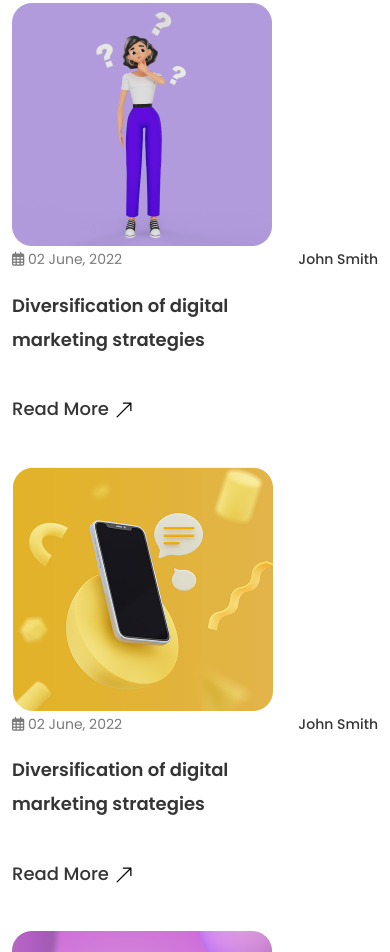
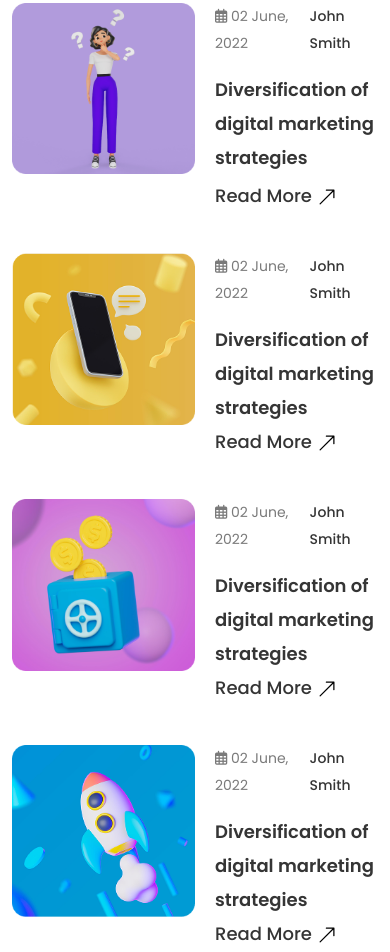
Before and after one commit to Tasmia-Chowdhury-Alif/ch-iawd-2502-assignment-10, a plain HTML site: page index.html in a window 390 px wide. Shown: the part 10008-10960 px from the top of the page. Drawn offline with nearby package versions, Linux system fonts and the light colour scheme; a web font is replaced by a local one.

Commit message:
improved blog section mobile responsiveness

```diff
--- a/index.html
+++ b/index.html
@@ -510,17 +510,17 @@
                 <h2 class="text-md-end text-start fs-2">From My Blog Post</h2>
                 <div class="row justify-content-center justify-content-md-around">
                     <div class="col-12 col-md-5">
-                        <div class="blog-card d-block d-md-flex" style="align-items: flex-start;">
-                            <img src="./assets/images/7358641 1.png" class="img-fluid d-inline-block w-auto mx-auto mx-md-0" alt="Blog Image" />
-                            <div class="blog-content  mx-auto mx-md-0">
+                        <div class="blog-card d-flex" style="align-items: flex-start;">
+                            <img src="./assets/images/7358641 1.png" class="d-inline-block w-50 h-auto mx-auto mx-md-0" alt="Blog Image" />
+                            <div class="blog-content w-50 mx-auto mx-md-0">
                                 <div class="blog-meta">
                                     <p>
                                         <i class="fa-regular fa-calendar-days"></i> 02 June, 2022
                                     </p>
                                     <span>John Smith</span>
                                 </div>
-                                <div class="blog-title">
-                                    Diversification of digital <br />
+                                <div class="blog-title mb-1 mb-md-4">
+                                    Diversification of digital <br class="d-none d-sm-block" />
                                     marketing strategies
                                 </div>
                                 <a href="#" class="read-more">Read More
@@ -535,9 +535,9 @@
                         </div>
                     </div>
                     <div class="col-12 col-md-5">
-                        <div class="blog-card d-block d-md-flex" style="align-items: flex-start;">
-                            <img src="./assets/images/Group 196.png" class="img-fluid d-inline-block w-auto mx-auto mx-md-0" alt="Blog Image" />
-                            <div class="blog-content  mx-auto mx-md-0">
+                        <div class="blog-card d-flex" style="align-items: flex-start;">
+                            <img src="./assets/images/Group 196.png" class="d-inline-block w-50 h-auto mx-auto mx-md-0" alt="Blog Image" />
+                            <div class="blog-content w-50  mx-auto mx-md-0">
                                 <div class="blog-meta">
                                     <p>
                                         <i class="fa-regular fa-calendar-days"></i> 02 June, 2022
@@ -545,7 +545,7 @@
                                     <span>John Smith</span>
                                 </div>
                                 <div class="blog-title">
-                                    Diversification of digital <br />
+                                    Diversification of digital <br class="d-none d-sm-block" />
                                     marketing strategies
                                 </div>
                                 <a href="#" class="read-more">Read More
@@ -560,9 +560,9 @@
                         </div>
                     </div>
                     <div class="col-12 col-md-5">
-                        <div class="blog-card d-block d-md-flex" style="align-items: flex-start;">
-                            <img src="./assets/images/Group 195.png" class="img-fluid d-inline-block w-auto mx-auto mx-md-0" alt="Blog Image" />
-                            <div class="blog-content  mx-auto mx-md-0">
+                        <div class="blog-card d-flex" style="align-items: flex-start;">
+                            <img src="./assets/images/Group 195.png" class="d-inline-block w-50 h-auto mx-auto mx-md-0" alt="Blog Image" />
+                            <div class="blog-content w-50 mx-auto mx-md-0">
                                 <div class="blog-meta">
                                     <p>
                                         <i class="fa-regular fa-calendar-days"></i> 02 June, 2022
@@ -570,7 +570,7 @@
                                     <span>John Smith</span>
                                 </div>
                                 <div class="blog-title">
-                                    Diversification of digital <br />
+                                    Diversification of digital <br class="d-none d-sm-block" />
                                     marketing strategies
                                 </div>
                                 <a href="#" class="read-more">Read More
@@ -585,9 +585,9 @@
                         </div>
                     </div>
                     <div class="col-12 col-md-5">
-                        <div class="blog-card d-block d-md-flex" style="align-items: flex-start;">
-                            <img src="./assets/images/Group 197.png" class="img-fluid d-inline-block w-auto mx-auto mx-md-0" alt="Blog Image" />
-                            <div class="blog-content  mx-auto mx-md-0">
+                        <div class="blog-card d-flex" style="align-items: flex-start;">
+                            <img src="./assets/images/Group 197.png" class="d-inline-block w-50 h-auto mx-auto mx-md-0" alt="Blog Image" />
+                            <div class="blog-content w-50 mx-auto mx-md-0">
                                 <div class="blog-meta">
                                     <p>
                                         <i class="fa-regular fa-calendar-days"></i> 02 June, 2022
@@ -595,7 +595,7 @@
                                     <span>John Smith</span>
                                 </div>
                                 <div class="blog-title">
-                                    Diversification of digital <br />
+                                    Diversification of digital <br class="d-none d-sm-block" />
                                     marketing strategies
                                 </div>
                                 <a href="#" class="read-more">Read More
--- a/style.css
+++ b/style.css
@@ -552,7 +552,6 @@ body {
   font-size: 18px;
   line-height: 190%;
   color: #353535;
-  margin-bottom: 35px;
 }
 
 .read-more {
```
